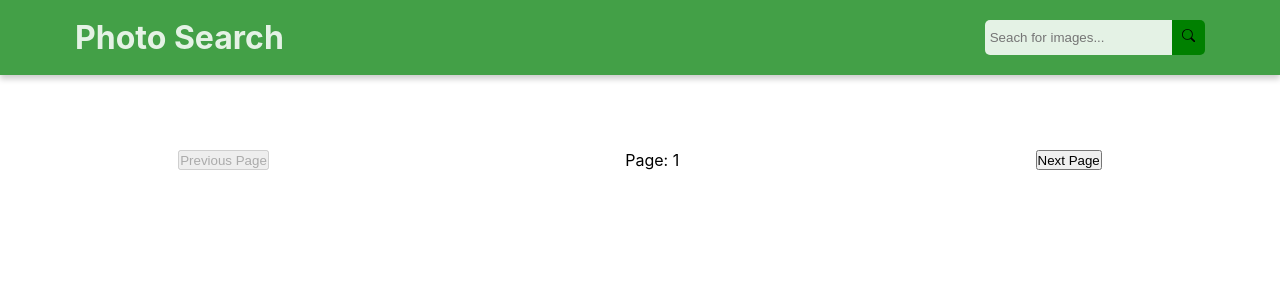
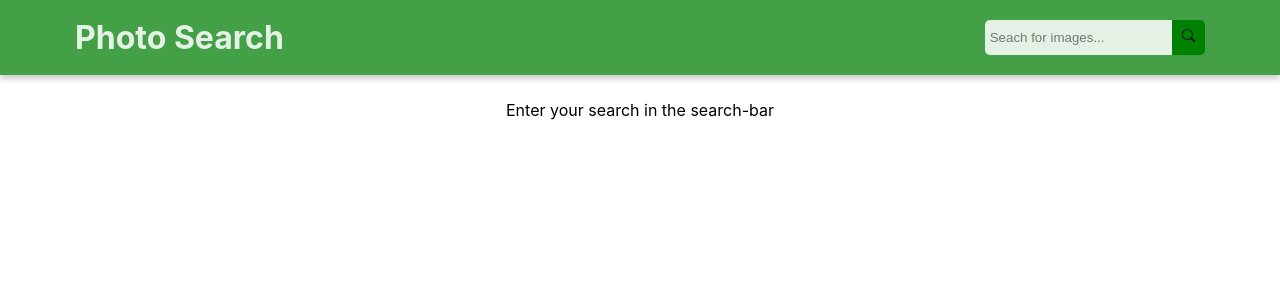
Before and after one commit to justinmarcusmiller/photos-app, a React (Create React App) app: page / in a window 1280 px wide. Shown: the top 300 px of the page. Built offline with nearby package versions, Linux system fonts and the light colour scheme.

Commit message:
changed image links, added text when no data

```diff
--- a/src/App.js
+++ b/src/App.js
@@ -1,56 +1,59 @@
-import React, { useState, useEffect } from 'react';
-import Header from './components/Header/Header.jsx';
-import Navigation from './components/Navigation/Navigation.jsx';
-import ImageGrid from './components/ImageGrid/ImageGrid.jsx';
-import './App.css';
+import React, { useState, useEffect } from "react";
+import Header from "./components/Header/Header.jsx";
+import Navigation from "./components/Navigation/Navigation.jsx";
+import ImageGrid from "./components/ImageGrid/ImageGrid.jsx";
+import "./App.css";
 
 function App() {
-  let [text, setText] = useState('');
+  let [text, setText] = useState("");
   const [images, setImages] = useState([]);
   let [page, setPage] = useState(1);
-  const api='https://www.flickr.com/services/rest/?method=flickr.photos.search&api_key=d333136e96d0d965f47b3f939d913fa8&text='
-  const api2 = '&safe_search=1&sort=relevance&content_type=1&extras=owner_name,url_l&per_page=25&format=json&nojsoncallback=1'
+  let [bottomComponent, setBottomComponent] = useState('');
+  const api =
+    "https://www.flickr.com/services/rest/?method=flickr.photos.search&api_key=d333136e96d0d965f47b3f939d913fa8&text=";
+  const api2 =
+    "&safe_search=1&sort=relevance&content_type=1&extras=owner_name,url_l&per_page=25&format=json&nojsoncallback=1";
   useEffect(() => {
-    if (text !== '') {
+    if (text !== "") {
       fetch(api + text + "&page=" + page + api2)
-      .then(res => res.json())
-      //.then((data) => console.log(data.photos))
-      .then((data) => setImages(data.photos.photo))
+        .then((res) => res.json())
+        //.then((data) => console.log(data.photos))
+        .then((data) => setImages(data.photos.photo));
     }
-    console.log("Rendering")
+    //console.log("Rendering");
     //console.log(images)
+    if (text !== "") {
+      setBottomComponent(
+        <Navigation page={page} handlePageChange={handlePageChange} />
+      );
+    } else {
+      setBottomComponent(<p>Enter your search in the search-bar</p>);
+    }
   }, [page, text]);
 
   const handleSearch = (e) => {
-    let searchInput = document.getElementById('searchTermInput');
+    let searchInput = document.getElementById("searchTermInput");
     e.preventDefault();
-    console.log(e);
+    //console.log(e);
     setText(searchInput.value);
   };
 
   const handlePageChange = (direction) => {
-    if (direction === 'forward') {
-      setPage(page += 1);
-      console.log(page);
+    if (direction === "forward") {
+      setPage((page += 1));
+      //console.log(page);
+    } else if (direction === "back" && page > 1) {
+      setPage((page -= 1));
+      //console.log(page);
     }
-    else if (direction === 'back' && page > 1) {
-      setPage(page -= 1);
-      console.log(page);
-    }
-  }
+  };
+
 
   return (
     <div className="App">
-      <Header
-        handleSearch = {handleSearch}
-      />
-      <ImageGrid
-        images = {images}
-      />
-      <Navigation
-        page = {page}
-        handlePageChange = {handlePageChange}
-      />
+      <Header handleSearch={handleSearch} />
+      <ImageGrid images={images} />
+      {bottomComponent}
     </div>
   );
 }
--- a/src/components/Header/Header.jsx
+++ b/src/components/Header/Header.jsx
@@ -1,4 +1,4 @@
-import React, { useState } from "react";
+import React from "react";
 import "./Header.css";
 
 export default function Header({ handleSearch }) {
--- a/src/components/ImageCard/ImageCard.css
+++ b/src/components/ImageCard/ImageCard.css
@@ -13,9 +13,11 @@
   box-shadow: 0 4px 6px 0 hsla(0, 0%, 0%, 0.2);
 }
 
-.ImageCard img:hover {
-  box-shadow: 0 8px 6px 0 hsla(0, 0%, 0%, 0.2);
-  transform: translateY(-5px);
+@media only screen and (min-width: 1920px) {
+  .ImageCard img:hover {
+    box-shadow: 0 8px 6px 0 hsla(0, 0%, 0%, 0.2);
+    transform: translateY(-5px);
+  }
 }
 
 @media only screen and (max-width: 430px) {
--- a/src/components/ImageCard/ImageCard.jsx
+++ b/src/components/ImageCard/ImageCard.jsx
@@ -13,9 +13,12 @@ const ImageCard = (props) => {
       props.secret +
       ".jpg"
   );
+  const [flickrUrl, setflickrUrl] = useState(
+    "https://www.flickr.com/photos/" + props.userId + "/" + props.id
+  )
   return (
     <div className="ImageCard">
-      <a href={props.largeUrl} target="_blank" rel="noopener noreferrer">
+      <a href={flickrUrl} target="_blank" rel="noopener noreferrer">
         <img src={imgSrc} alt={props.title} title={props.title + " by " + props.author} />
       </a>
     </div>
--- a/src/components/ImageGrid/ImageGrid.jsx
+++ b/src/components/ImageGrid/ImageGrid.jsx
@@ -14,6 +14,7 @@ const ImageGrid = (props) => {
             server={image.server}
             farm={image.farm}
             title={image.title}
+            userId={image.owner}
             author={image.ownername}
             largeUrl={image.url_l}
           />
--- a/src/components/Navigation/Navigation.jsx
+++ b/src/components/Navigation/Navigation.jsx
@@ -1,4 +1,4 @@
-import React, { useState } from "react";
+import React from "react";
 import './Navigation.css';
 export default function Navigation(props) {
   return (
```
